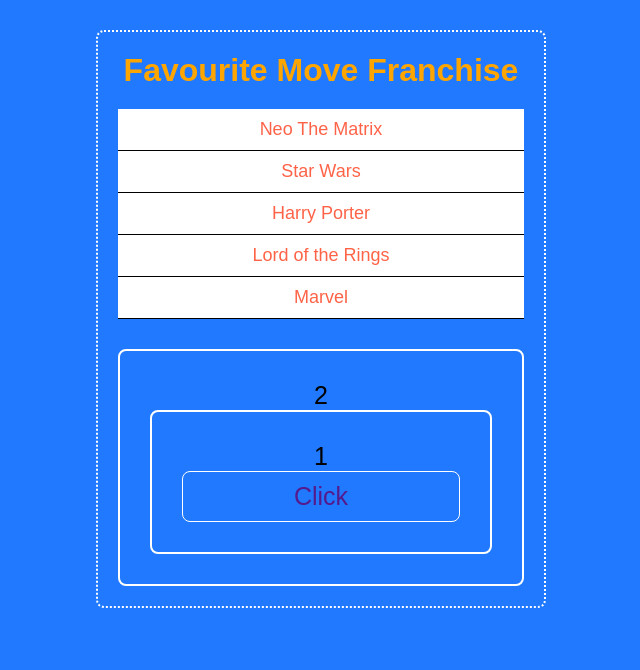
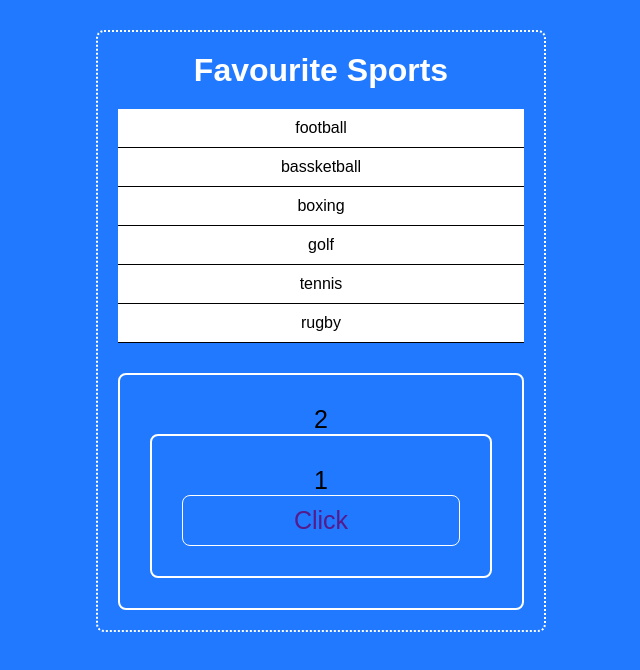
Before and after one commit to web-dev-london/JS-DOM-Manipulations, a plain HTML site: page index.html in a window 1280 px wide. Shown: the whole page, without its empty margins (319-959 px from the left). Drawn offline with Linux system fonts and the light colour scheme.

Commit message:
Event Probagation and Event Delegation

```diff
--- a/app.js
+++ b/app.js
@@ -1,34 +1,39 @@
-const title = document.querySelector('#main-heading');
+// const title = document.querySelector('#main-heading');
 
-title.style.color = 'orange';
+// title.style.color = 'orange';
 
-// List Items
-const listItems = Array.from(
-  document.querySelectorAll('.list-item'),
-);
+// // List Items
+// const listItems = Array.from(
+//   document.querySelectorAll('.list-item'),
+// );
 
-listItems.forEach((item) => {
-  item.style.fontSize = '1.8rem';
-  item.style.color = 'tomato';
-});
+// listItems.forEach((item) => {
+//   item.style.fontSize = '1.8rem';
+//   item.style.color = 'tomato';
+// });
 
-// Creating Element
-const ul = document.querySelector('ul');
-const li = document.createElement('li');
+// // Creating Element
+// const ul = document.querySelector('ul');
+// const li = document.createElement('li');
 
-// Adding Element
-ul.append(li);
+// // Adding Element
+// ul.append(li);
 
-// Modifying Element
-li.innerText = 'X-Men';
+// // Modifying Element
+// li.innerText = 'X-Men';
 
-li.classList.add('list-item');
+// li.classList.add('list-item');
 
-console.log(li.classList.contains('list-item'));
+// console.log(li.classList.contains('list-item'));
 
-li.remove();
+// li.remove();
 
 // Event Probagation
+// Has 3 Phases
+// 1.Event Capturing
+// 2.Target
+// 3.Event Bubbling
+
 // window.addEventListener(
 //   'click',
 //   function () {
@@ -72,3 +77,42 @@ li.remove();
 //   },
 //   false,
 // );
+
+// Event Delegation.
+// It allows users to append a SINGLE event listener to a parent element
+// that adds it to all of its present AND future descendants that match a selector.
+
+// document
+//   .querySelector('#football')
+//   .addEventListener('click', (e) => {
+//     console.log('Football is clicked');
+
+//     const target = e.target;
+
+//     if (target.matches('li')) {
+//       target.style.backgroundColor = '#ba0000';
+//     }
+//   });
+
+document
+  .querySelector('#sports')
+  .addEventListener('click', function (e) {
+    console.log(
+      e.target.getAttribute('id') + 'is clicked',
+    );
+
+    const target = e.target;
+
+    if (target.matches('li')) {
+      target.style.backgroundColor = 'orange';
+    }
+  });
+
+// Create Element
+const sports = document.querySelector('#sports');
+const newSport = document.createElement('li');
+
+newSport.innerText = 'rugby';
+newSport.setAttribute('id', 'rugby');
+
+sports.appendChild(newSport);
--- a/index.html
+++ b/index.html
@@ -11,16 +11,14 @@
   <body>
     <div class="container">
       <h1 id="main-heading">
-        Favourite Move Franchise
+        Favourite Sports
       </h1>
-      <ul class="list">
-        <li class="list-item">
-          <span>Neo</span>
-          The Matrix</li>
-        <li class="list-item">Star Wars </li>
-        <li class="list-item">Harry Porter </li>
-        <li class="list-item">Lord of the Rings</li>
-        <li class="list-item">Marvel</li>
+      <ul id="sports">
+        <li id="football">football</li>
+        <li id="bassketball">bassketball</li>
+        <li id="boxing">boxing</li>
+        <li id="golf">golf</li>
+        <li id="tennis">tennis</li>
       </ul>
       <div class="div2">
         2
--- a/styles.css
+++ b/styles.css
@@ -32,11 +32,11 @@ h1 {
   color: white;
 }
 
-.list {
+#sports {
   background-color: white;
   margin-top: 2rem;
 }
-.list-item {
+li {
   padding: 1rem;
   border-bottom: 1px solid #000;
 }
```
